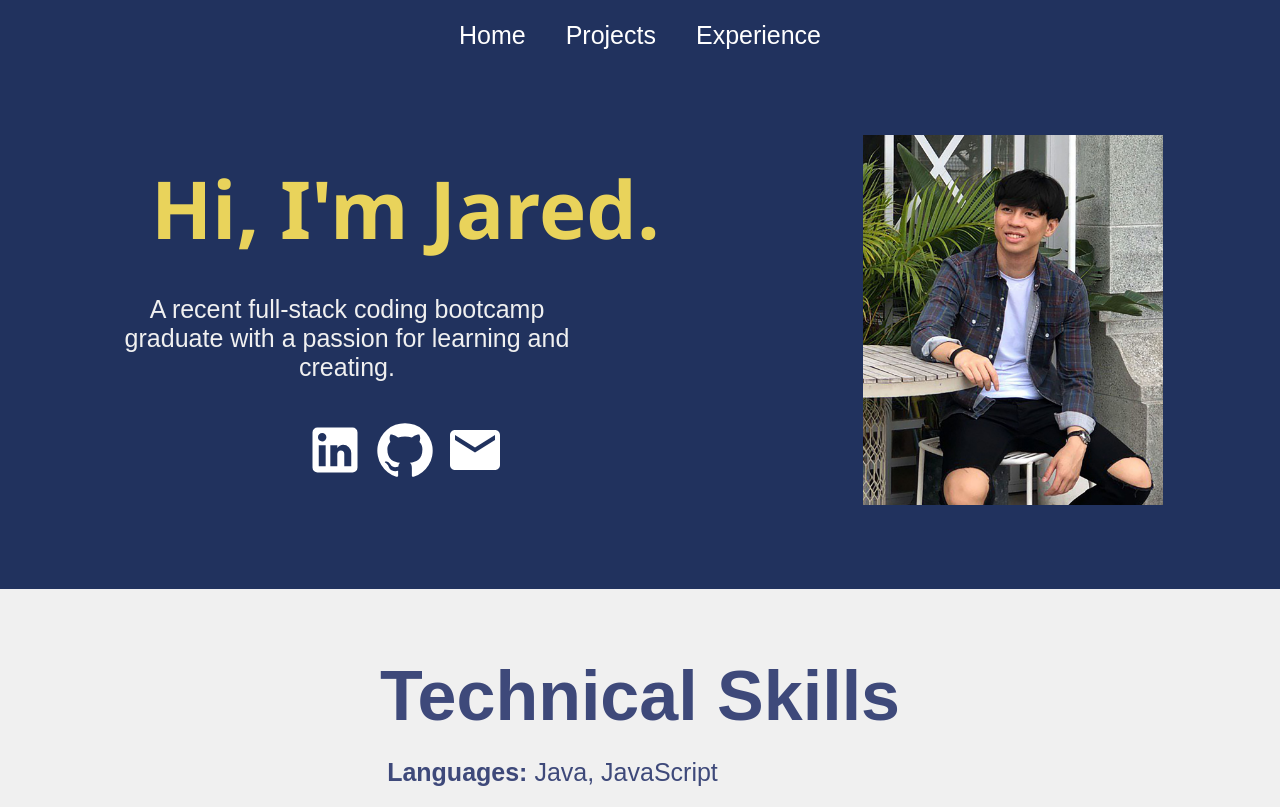
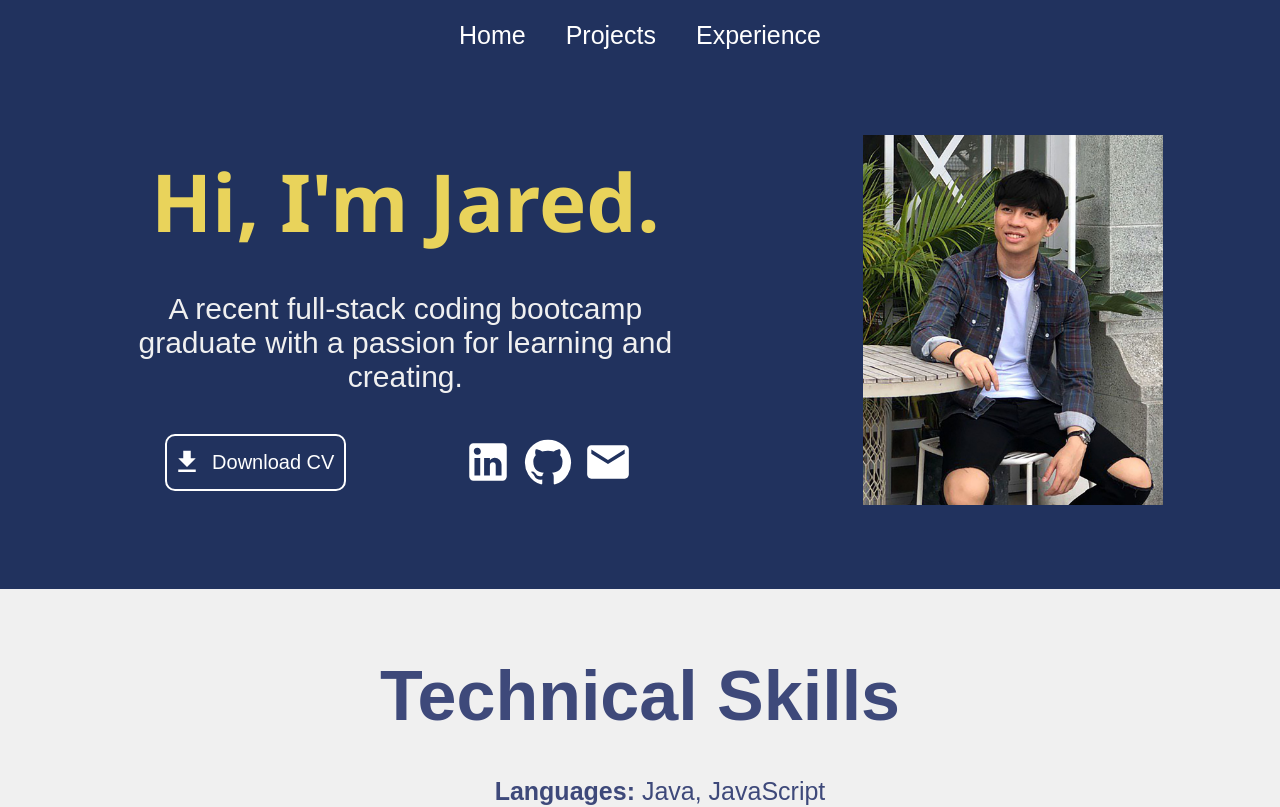
Before and after one commit to jarednjk/personal_portfolio, a React (Create React App) app: page / in a window 1280 px wide. Shown: the top 807 px of the page. Built offline with nearby package versions, Linux system fonts and the light colour scheme.

Commit message:
add download CV button

```diff
--- a/src/pages/Home.js
+++ b/src/pages/Home.js
@@ -3,6 +3,7 @@ import { IconButton } from '@mui/material';
 import GitHubIcon from '@mui/icons-material/GitHub';
 import LinkedInIcon from '@mui/icons-material/LinkedIn';
 import EmailIcon from '@mui/icons-material/Email';
+import FileDownloadIcon from '@mui/icons-material/FileDownload';
 import '../styles/Home.css';
 
 export default function Home() {
@@ -13,11 +14,21 @@ export default function Home() {
                     <h2>Hi, I'm Jared.</h2>
                     <div className='prompt'>
                         <p>A recent full-stack coding bootcamp graduate with a passion for learning and creating.</p>
-                        <IconButton>
-                            <LinkedInIcon onClick={() => window.open('https://www.linkedin.com/in/jarednjk/', '_blank')}  />
-                            <GitHubIcon onClick={() => window.open('https://github.com/jarednjk/', '_blank')} />
-                            <EmailIcon onClick={() => window.open('mailto:jarednjk@email.com', '_blank')} />
-                        </IconButton>
+                        <div className='cv-icons'>
+                            <a className='download-button' href="JaredNg_FullStackJrDev_2022.pdf" download>
+                                <div className='download-cv'>
+                                    <FileDownloadIcon className='download-icon' /><p className='download-cv-word'><span className='hidden-mobile'>Download</span> CV</p>
+                                </div>
+                            </a>
+                            <div className='svg-icons'>
+                                <IconButton>
+                                    <LinkedInIcon onClick={() => window.open('https://www.linkedin.com/in/jarednjk/', '_blank')} />
+                                    <GitHubIcon onClick={() => window.open('https://github.com/jarednjk/', '_blank')} />
+                                    <EmailIcon onClick={() => window.open('mailto:jarednjk@email.com', '_blank')} />
+                                </IconButton>
+                            </div>
+
+                        </div>
                     </div>
                 </div>
                 <div className='image'>
--- a/src/styles/Footer.css
+++ b/src/styles/Footer.css
@@ -12,7 +12,7 @@
 
 .socialMedia svg {
     color: white;
-    margin: 0px 10px -20px 10px;
+    margin: 0px 10px -10px 10px;
     font-size: 30px;
     cursor: pointer;
 }
--- a/src/styles/Home.css
+++ b/src/styles/Home.css
@@ -27,8 +27,52 @@
     font-size: 30px;
 }
 
-.prompt svg {
-    font-size: 60px;
+.cv-icons {
+    display: flex;
+    justify-content: space-around;
+    align-items: center;
+}
+
+.download-button {
+    text-decoration: none;
+    color: white;
+}
+
+.download-cv svg {
+    font-size: 30px !important;
+}
+
+.download-cv svg:hover {
+    color: #3e497a;
+}
+
+.download-cv {
+    border: 2px solid white;
+    display: flex;
+    align-items: center;
+    border-radius: 10px;
+    padding: 0 10px 0 5px;
+}
+
+.download-cv:hover {
+    color: #3e497a !important;
+    background-color: white;
+    box-shadow: rgba(0, 0, 0, 0.25) 0 8px 15px;
+    transform: translateY(-2px);
+}
+
+.download-cv:active {
+    box-shadow: none;
+    transform: translateY(0);
+}
+
+.download-cv-word {
+    font-size: 20px;
+    margin: 15px 0 15px 10px;
+}
+
+.svg-icons svg {
+    font-size: 50px;
     margin: 5px;
     color: white;
 }
@@ -90,6 +134,10 @@
         margin-top: -20px;
     }
 
+    .hidden-mobile {
+        display: none;
+    }
+
     .image {
         margin-right: 1rem;
     }
--- a/src/styles/ProjectDisplay.css
+++ b/src/styles/ProjectDisplay.css
@@ -4,7 +4,7 @@
     justify-content: center;
     align-items: center;
     flex-direction: column;
-    padding-bottom: 127px;
+    padding-bottom: 150px;
 }
 
 .project h1 {
@@ -18,8 +18,6 @@
     align-items: center;
     padding: 0 20px;
     border: 2px solid #3e497a;
-    cursor: pointer;
-    text-decoration: none;
     color: #3e497a;
     font-size: 25px;
     border-radius: 10px;
@@ -30,7 +28,6 @@
     background-color: #3e497a;
     box-shadow: rgba(0, 0, 0, 0.25) 0 8px 15px;
     transform: translateY(-2px);
-    color: white;
 }
 
 .repo:active {
@@ -56,13 +53,19 @@
     margin-top: 0px;
 }
 
-p {
+.project p {
     font-size: 25px;
-    width: 80%;
+    width: 60%;
 }
 
 .project svg {
     font-size: 35px;
+}
+
+@media only screen and (max-width: 1000px) {
+    .project p {
+        width: 80%;
+    }
 }
 
 @media only screen and (max-width: 600px) {
@@ -90,7 +93,7 @@ p {
         padding-left: 10px;
     }
 
-    p {
+    .project p {
         font-size: 20px;
         width: 100%;
     }
```
Also changed, not shown: 1 other file (tests, documents, lock files or other folders).
